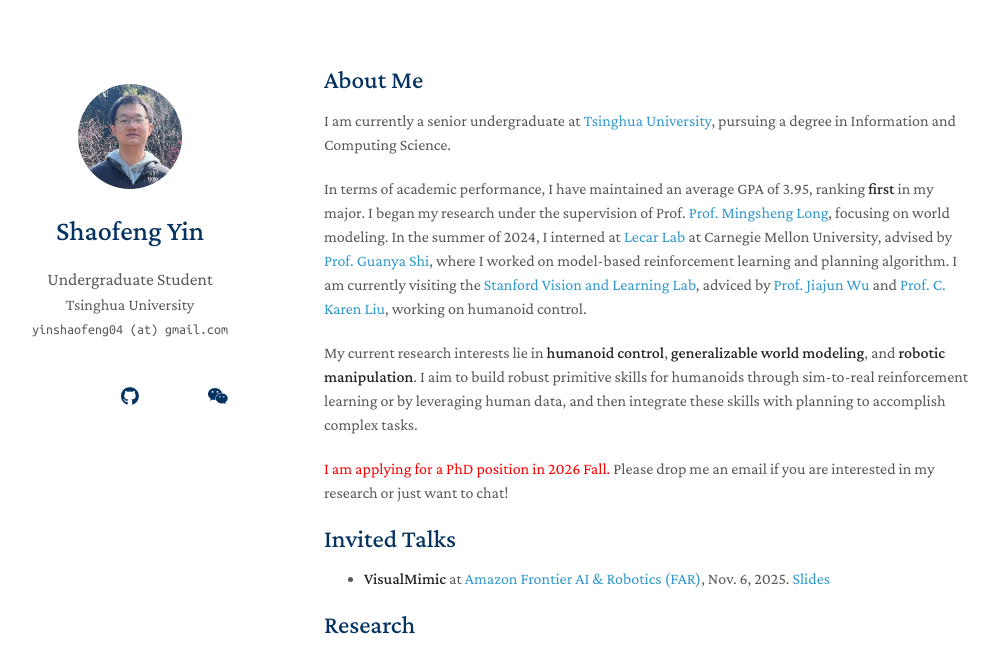
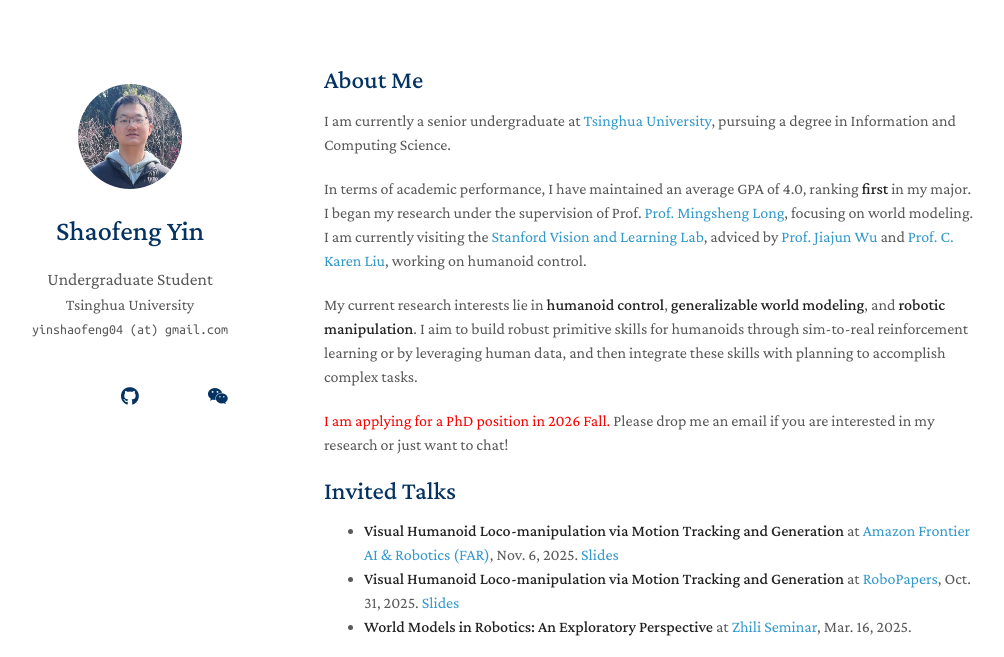
Before and after one commit to operator22th/operator22th.github.io, a Jekyll site: the page built from index.md, in a window 1280 px wide and 900 px high, cut to the strip 0-657 px from the top of the window. Shown: the whole strip, without its empty margins (146-1150 px from the left). Built offline with Jekyll 4.4.1, drawn with Linux system fonts in a browser that asks for light colours; a style sheet for code colours, icons or effects is not loaded; our own code applies the rules of GitHub Pages for plain Markdown files; some of the changed text lies outside the part shown.

Commit message:
clean up

```diff
--- a/index.md
+++ b/index.md
@@ -8,14 +8,18 @@
 
 <!-- In the summer of 2023, I joined [THUML](https://github.com/thuml), working with [Prof. Mingsheng Long](http://ise.thss.tsinghua.edu.cn/~mlong/). In the summer of 2024, I began a research internship at [Lecar Lab](https://lecar-lab.github.io/), under the guidance of [Prof. Guanya Shi](https://www.gshi.me/). I am now visiting the [Stanford Vision and Learning Lab](https://svl.stanford.edu/), adviced by [Prof. Jiajun Wu](https://jiajunwu.com/) and [Prof. C. Karen Liu](https://engineering.stanford.edu/people/karen-liu). -->
 
-In terms of academic performance, I have maintained an average GPA of 3.95, ranking **first** in my major. I began my research under the supervision of Prof. [Prof. Mingsheng Long](http://ise.thss.tsinghua.edu.cn/~mlong/), focusing on world modeling. In the summer of 2024, I interned at [Lecar Lab](https://lecar-lab.github.io/) at Carnegie Mellon University, advised by [Prof. Guanya Shi](https://www.gshi.me/), where I worked on model-based reinforcement learning and planning algorithm. I am currently visiting the [Stanford Vision and Learning Lab](https://svl.stanford.edu/), adviced by [Prof. Jiajun Wu](https://jiajunwu.com/) and [Prof. C. Karen Liu](https://engineering.stanford.edu/people/karen-liu), working on humanoid control.
+<!-- In terms of academic performance, I have maintained an average GPA of 3.95, ranking **first** in my major. I began my research under the supervision of Prof. [Prof. Mingsheng Long](http://ise.thss.tsinghua.edu.cn/~mlong/), focusing on world modeling. In the summer of 2024, I interned at [Lecar Lab](https://lecar-lab.github.io/) at Carnegie Mellon University, advised by [Prof. Guanya Shi](https://www.gshi.me/), where I worked on model-based reinforcement learning and planning algorithm. I am currently visiting the [Stanford Vision and Learning Lab](https://svl.stanford.edu/), adviced by [Prof. Jiajun Wu](https://jiajunwu.com/) and [Prof. C. Karen Liu](https://engineering.stanford.edu/people/karen-liu), working on humanoid control. -->
+
+In terms of academic performance, I have maintained an average GPA of 4.0, ranking **first** in my major. I began my research under the supervision of Prof. [Prof. Mingsheng Long](http://ise.thss.tsinghua.edu.cn/~mlong/), focusing on world modeling. I am currently visiting the [Stanford Vision and Learning Lab](https://svl.stanford.edu/), adviced by [Prof. Jiajun Wu](https://jiajunwu.com/) and [Prof. C. Karen Liu](https://engineering.stanford.edu/people/karen-liu), working on humanoid control.
 
 My current research interests lie in **humanoid control**, **generalizable world modeling**, and **robotic manipulation**. I aim to build robust primitive skills for humanoids through sim-to-real reinforcement learning or by leveraging human data, and then integrate these skills with planning to accomplish complex tasks.
 
 <span style="color:red">I am applying for a PhD position in 2026 Fall.</span> Please drop me an email if you are interested in my research or just want to chat!
 
 ## Invited Talks
-- **VisualMimic** at [Amazon Frontier AI & Robotics (FAR)](https://www.aboutamazon.com/news/company-news/amazon-covariant-ai-robots), Nov. 6, 2025. [Slides](assets/files/VisualMimic_1106.pdf)
+- **Visual Humanoid Loco-manipulation via Motion Tracking and Generation** at [Amazon Frontier AI & Robotics (FAR)](https://www.aboutamazon.com/news/company-news/amazon-covariant-ai-robots), Nov. 6, 2025. [Slides](assets/files/VisualMimic_1106.pdf)
+- **Visual Humanoid Loco-manipulation via Motion Tracking and Generation** at [RoboPapers](https://x.com/RoboPapers), Oct. 31, 2025. [Slides](assets/files/VisualMimic_1106.pdf)
+- **World Models in Robotics: An Exploratory Perspective** at [Zhili Seminar](https://www.zlc.tsinghua.edu.cn/EN/en.htm), Mar. 16, 2025.
 
 {% include_relative _includes/publications.md %}
 
```
Also changed, not shown: _data/experience.yml (+5 -5 lines).
